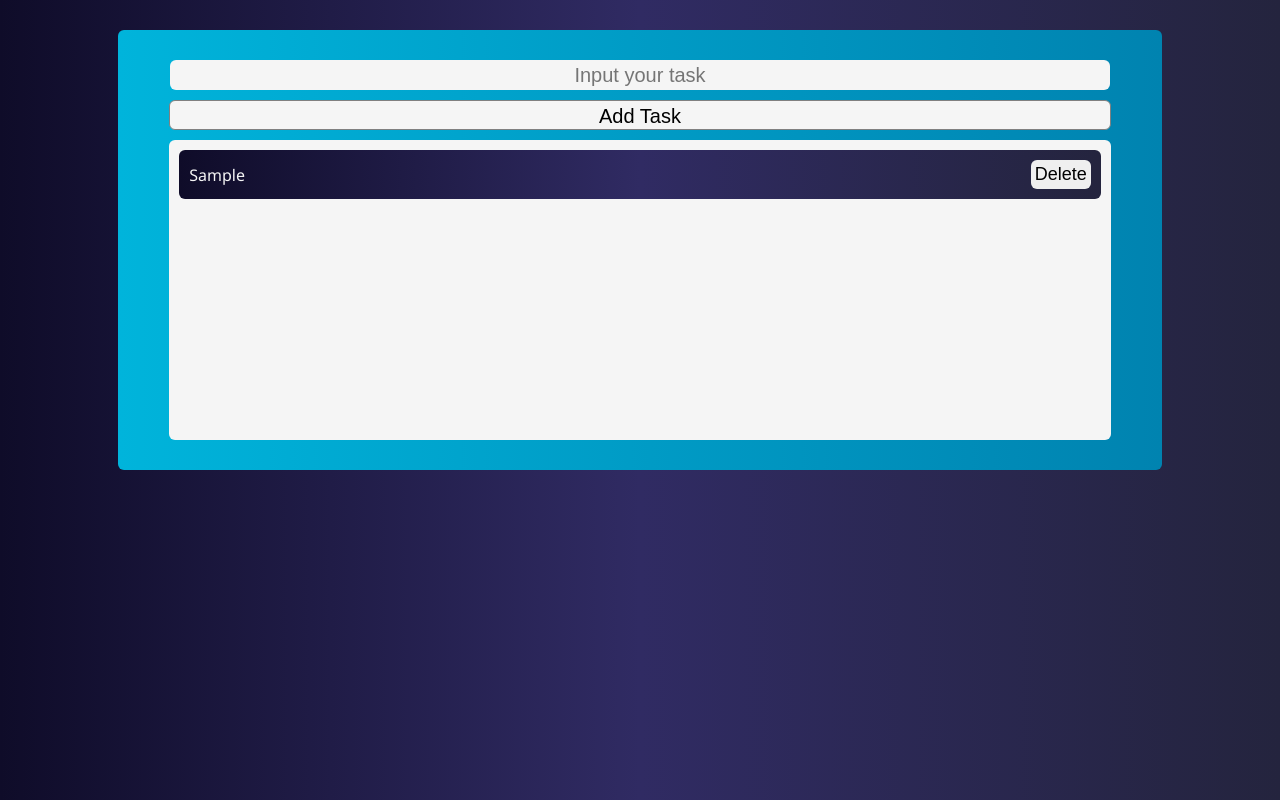
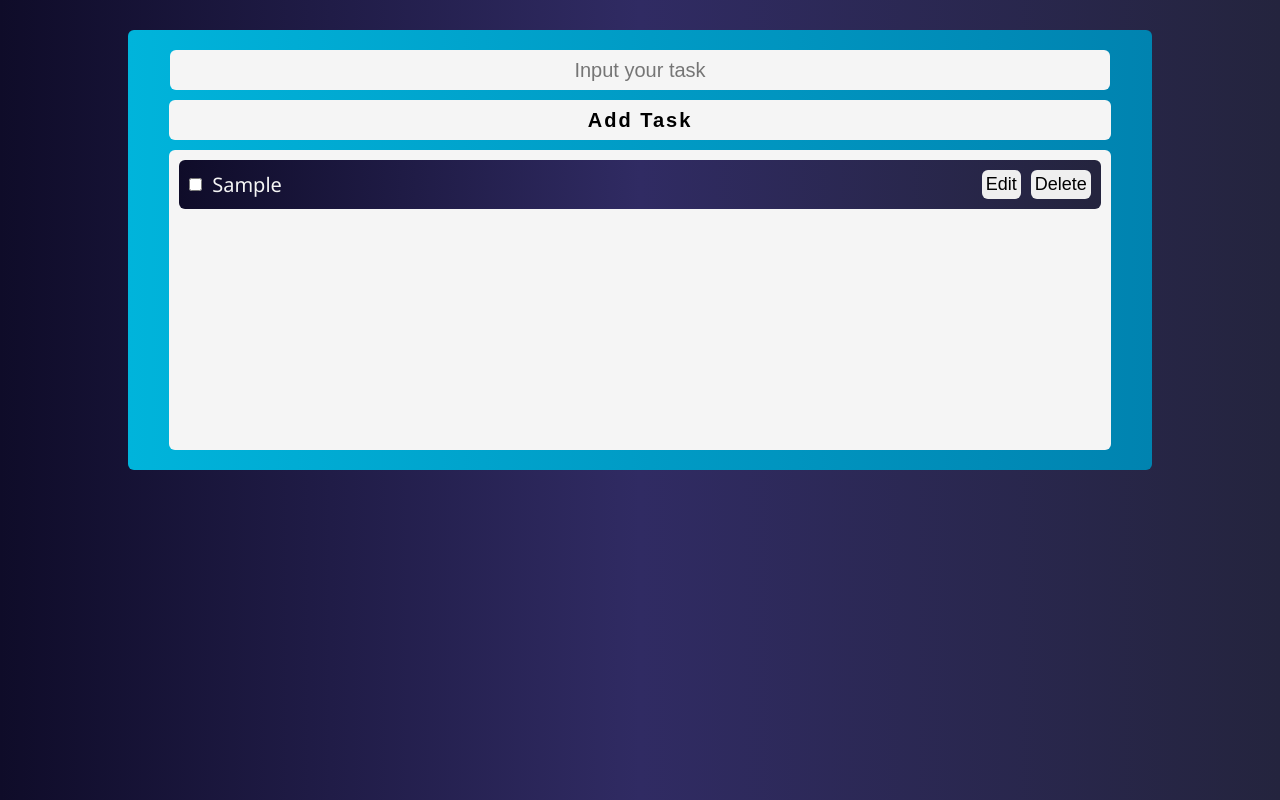
Before and after one commit to mrsev17/react-crud, a React (Create React App) app: page / in a window 1280 px wide. Both pictures are taken after typing "Sample" into the empty fields and a click on the button "Add Task". Built offline with nearby package versions, Linux system fonts and the light colour scheme.

Commit message:
Add more functionality
Add possibility edit task, mark task like complete

```diff
--- a/src/App.js
+++ b/src/App.js
@@ -13,11 +13,22 @@ function App() {
         setData(newData);
     };
 
+    const updateTask = (id, editedTask, isChecked) => {
+        const newData = data.map((task) => {
+            if (task.id === id) {
+                return { ...task, task: editedTask, isComplete: isChecked };
+            }
+            return task;
+        });
+        setData(newData);
+    };
+
+
     return (
         <div className="App">
             <div className="crud__wrapper">
                 <MainInput data={data} setData={setData} />
-                <TaskList data={data} deleteTask={deleteTask} />
+                <TaskList data={data} deleteTask={deleteTask} updateTask={updateTask}  />
             </div>
         </div>
     );
--- a/src/components/MainInput.js
+++ b/src/components/MainInput.js
@@ -6,6 +6,7 @@ const MainInput = ({ data, setData }) => {
 
     const handleSubmit = (e) => {
         e.preventDefault();
+        if (text.length >= 3 && /\S/.test(text)) {
             const newData = [
                 ...data,
                 {
@@ -16,6 +17,7 @@ const MainInput = ({ data, setData }) => {
             ];
             setData(newData);
             setText("");
+        }
     };
     return (
         <form className="crud__form-wrapper" onSubmit={handleSubmit}>
--- a/src/components/TaskItem.js
+++ b/src/components/TaskItem.js
@@ -1,11 +1,72 @@
-const TaskItem = ({ task, id, deleteTask }) => {
+import { useState } from "react";
+const TaskItem = ({ task, id, deleteTask, updateTask, isComplete }) => {
+    const [editing, setEditing] = useState(false);
+    const [editedTask, setEditedTask] = useState(task);
+    const [isChecked, setIsChecked] = useState(isComplete);
+
+    const handleEditClick = () => {
+        setEditing(true);
+    };
+
+    const handleEditChange = (event) => {
+        setEditedTask(event.target.value);
+    };
+
+    const handleEditSubmit = (event) => {
+        event.preventDefault();
+        if (editedTask.length >= 3 && /\S/.test(editedTask)) {
+            updateTask(id, editedTask);
+            setEditing(false);
+        }
+    };
+
+    const handleCheck = () => {
+        const newIsChecked = !isChecked;
+        setIsChecked(newIsChecked);
+        updateTask(id, task, newIsChecked);
+    };
+
     return (
         <li className="crud__task-item">
-            <div>
-                <p className="crud__task-text">{task}</p>
+            <div className="crud__task-check-wrap">
+                <input
+                    type="checkbox"
+                    checked={isChecked}
+                    onChange={handleCheck}
+                />
+                {editing ? (
+                    <form
+                        className="crud__form-edit-task"
+                        onSubmit={handleEditSubmit}
+                    >
+                        <input
+                            className="crud__edit-input-change"
+                            type="text"
+                            value={editedTask}
+                            onChange={handleEditChange}
+                        />
+                        <button className="crud__btn-save-change" type="submit">
+                            Save
+                        </button>
+                    </form>
+                ) : (
+                    <p className="crud__task-text">{task}</p>
+                )}
             </div>
-            <div>
-                <button onClick={() => deleteTask(id)} className="crud__btn-delete-task">Delete</button>
+            <div className="crud__btn-edit-delete-wrapper">
+                <button
+                    className="crud__btn-edit-task"
+                    onClick={handleEditClick}
+                >
+                    Edit
+                </button>
+
+                <button
+                    onClick={() => deleteTask(id)}
+                    className="crud__btn-delete-task"
+                >
+                    Delete
+                </button>
             </div>
         </li>
     );
--- a/src/components/TasksList.js
+++ b/src/components/TasksList.js
@@ -1,12 +1,18 @@
 import { CSSTransition, TransitionGroup } from "react-transition-group";
 import TaskItem from "./TaskItem";
-const TaskList = ({ data, deleteTask }) => {
+const TaskList = ({ data, deleteTask, updateTask, handleCheckboxClick }) => {
     return (
         <ul>
             <TransitionGroup className="crud__list-area">
-                {data.map(({ task, id }) => (
+                {data.map(({ task, id, isComplete }) => (
                     <CSSTransition key={id} classNames="fade" timeout={500}>
-                        <TaskItem task={task} deleteTask={deleteTask} id={id} />
+                        <TaskItem
+                            isComplete={isComplete}
+                            task={task}
+                            deleteTask={deleteTask}
+                            updateTask={updateTask}
+                            id={id}
+                        />
                     </CSSTransition>
                 ))}
             </TransitionGroup>
--- a/src/index.css
+++ b/src/index.css
@@ -12,6 +12,7 @@ h1 {
 }
 ul {
     list-style: none;
+    padding: 0 0 20px 0;
 }
 .crud__wrapper {
     background-image: linear-gradient(to right, #00b4db, #0083b0);
@@ -19,7 +20,7 @@ ul {
     margin: 30px auto 0;
     min-height: 420px;
     border-radius: 6px;
-    padding: 10px;
+    /* padding: 10px; */
 }
 .crud__form-wrapper {
     padding: 20px 0 10px 0;
@@ -36,21 +37,26 @@ ul {
 .crud__main-input {
     width: 91%;
     padding: 4px;
-    height: 22px;
+    height: 32px;
     text-align: center;
     outline: none;
     border: none;
-    /* border: 1px solid grey; */
     font-size: 20px;
 }
 .crud__main-submit {
     width: 92%;
-    height: 30px;
+    height: 40px;
     font-size: 20px;
+    letter-spacing: 2px;
+    font-weight: 700;
     padding: 4px;
     border: none;
-
-    border: 1px solid grey;
+    transition: ease-in-out 0.9s;
+}
+.crud__main-submit:hover {
+    background-color: black;
+    color: whitesmoke;
+    transition: 0.9s;
 }
 .crud__list-area {
     padding: 10px;
@@ -73,7 +79,10 @@ ul {
 }
 .crud__task-text {
     color: whitesmoke;
+    font-size: 20px;
 }
+.crud__btn-save-change,
+.crud__btn-edit-task,
 .crud__btn-delete-task {
     font-size: 18px;
     padding: 4px;
@@ -97,3 +106,30 @@ ul {
     opacity: 0;
     transition: opacity 500ms ease-out;
 }
+
+.crud__btn-edit-delete-wrapper {
+    display: flex;
+    align-items: center;
+    gap: 10px;
+}
+.crud__edit-input-change {
+    color: whitesmoke;
+    background-color: cadetblue;
+    font-size: 20px;
+    border: none;
+    padding: 4px;
+    border-radius: 6px;
+    outline: none;
+    width: 80%;
+}
+.crud__form-edit-task {
+    display: flex;
+    align-items: center;
+    gap: 10px;
+    width: 100%;
+}
+.crud__task-check-wrap {
+    display: flex;
+    align-items: center;
+    gap: 10px;
+}
```
Also changed, not shown: 1 other file (tests, documents, lock files or other folders). Lines whose indentation alone changed are shown as unchanged.
